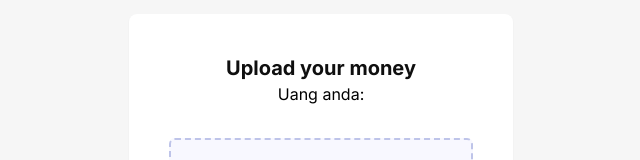
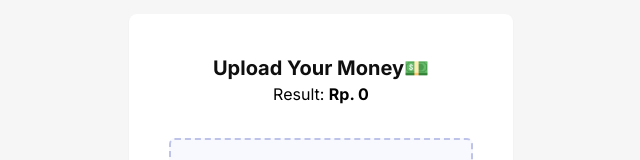
Before and after one commit to BlackbirdLabss/RupiahDetect, a Next.js app: page / in a window 1280 px wide. Shown: the part 155-315 px from the top of the page, without its empty margins (319-959 px from the left). Built offline with nearby package versions, Linux system fonts and the light colour scheme.

Commit message:
Fix content

```diff
--- a/src/app/upload-image.tsx
+++ b/src/app/upload-image.tsx
@@ -33,7 +33,10 @@ export default function UploadImage() {
 
   const handlePostImage = React.useCallback(async (file: File | null) => {
     try {
-      postImage(file, setLoading).then((result) => setResult(result));
+      postImage(file, setLoading).then((result) => {
+        setResult(result);
+        speak("Your money: " + result?.denomination);
+      });
     } catch (error) {
       console.log("Something error");
     }
@@ -139,10 +142,14 @@ export default function UploadImage() {
   return (
     <div className="flex flex-col justify-center m-10 p-10 bg-white w-full mobile:w-96 rounded-lg shadow-sm">
       <div className="text-center text-[#0F0F0F] font-bold text-xl">
-        Upload your money
+        Upload Your Money💵
       </div>
       <div className="text-center text-black">
-        Uang anda: {result?.denomination}
+        <span>Result:</span>{" "}
+        <span className="font-bold">
+          {" "}
+          Rp. {result == null ? "0" : result?.denomination}
+        </span>
       </div>
       <div
         className={`${
```
